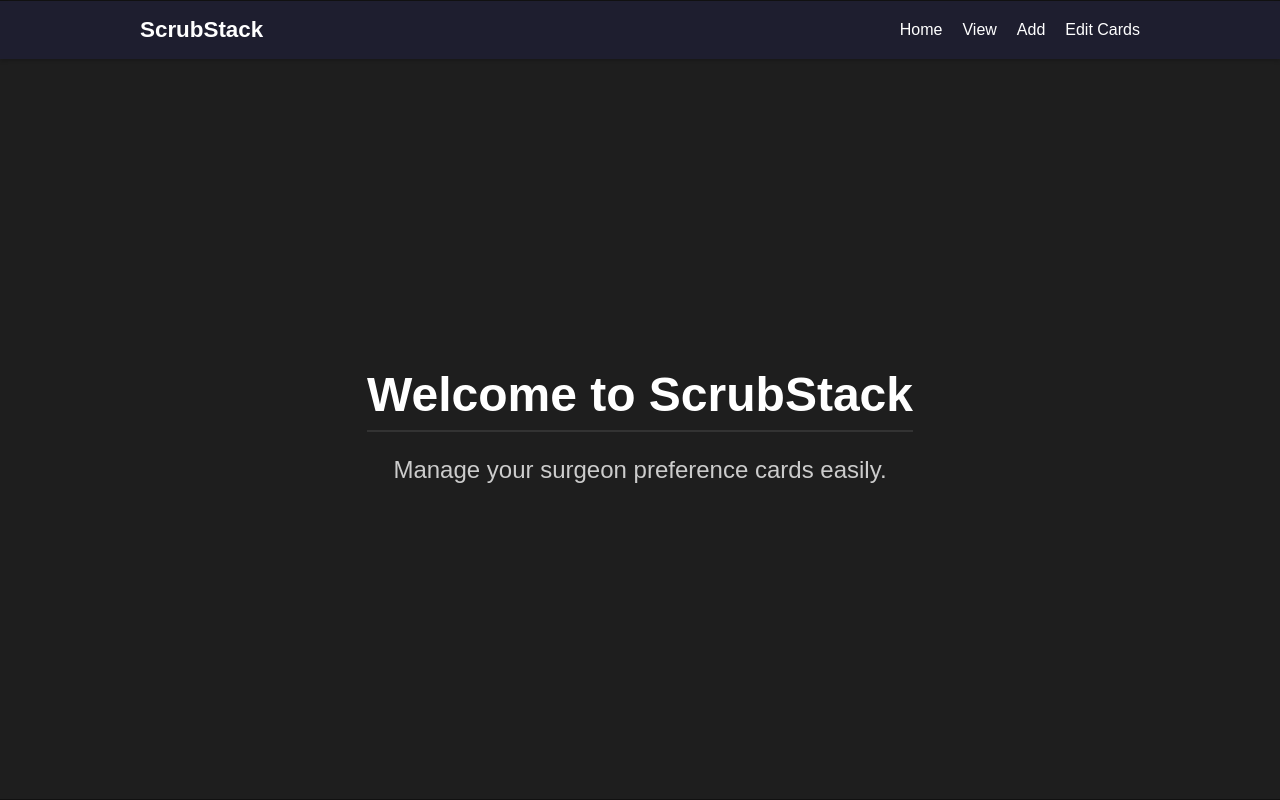
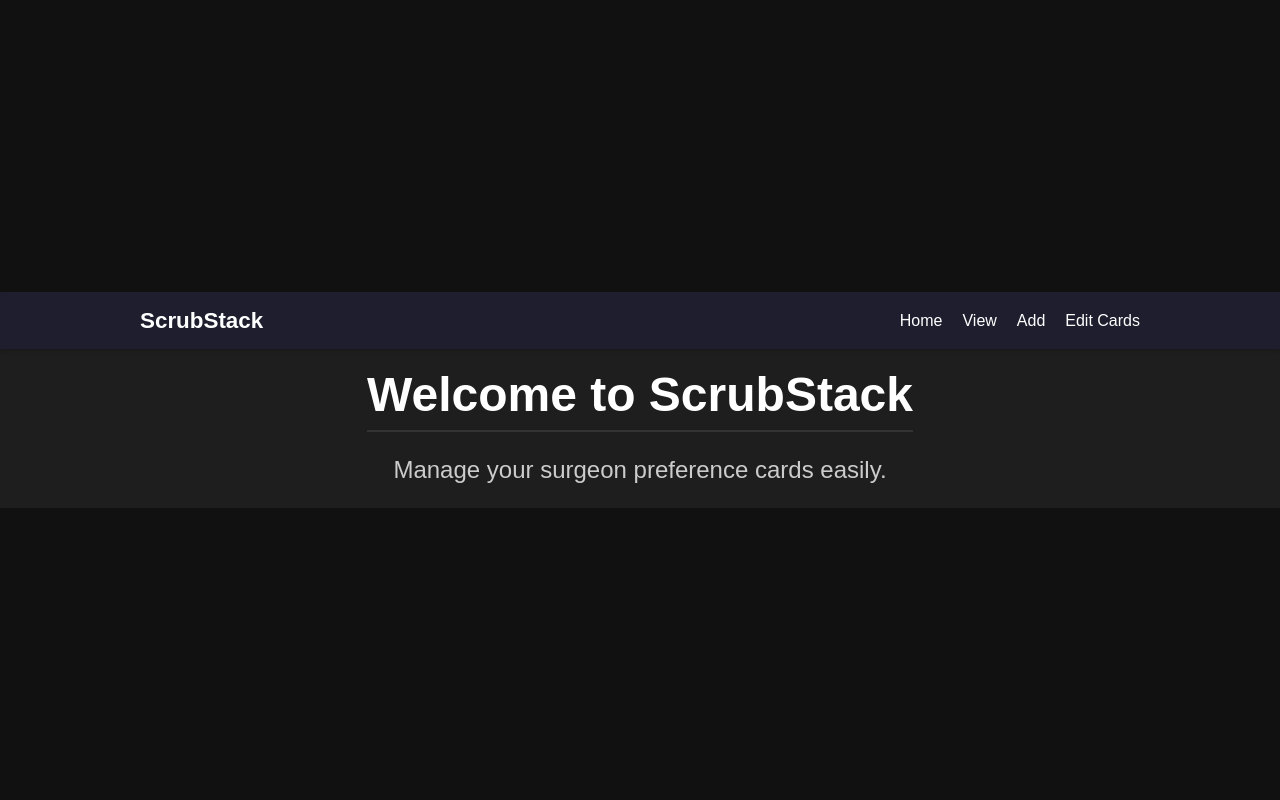
Before and after one commit to Fersill53/ScrubStacks, a React (Vite) app in the folder Client/: page / in a window 1280 px wide. Built offline with nearby package versions, Linux system fonts and the light colour scheme.

Commit message:
fixed css

```diff
--- a/Client/src/components/PageContainer.css
+++ b/Client/src/components/PageContainer.css
@@ -4,7 +4,7 @@
   align-items: center;
   flex-direction: column;
   width: 100vw;
-  height: calc(100vh - 60px); /* adjust this for your navbar height */
+  height: auto;
   box-sizing: border-box;
   padding: 20px;
   text-align: center;
```
